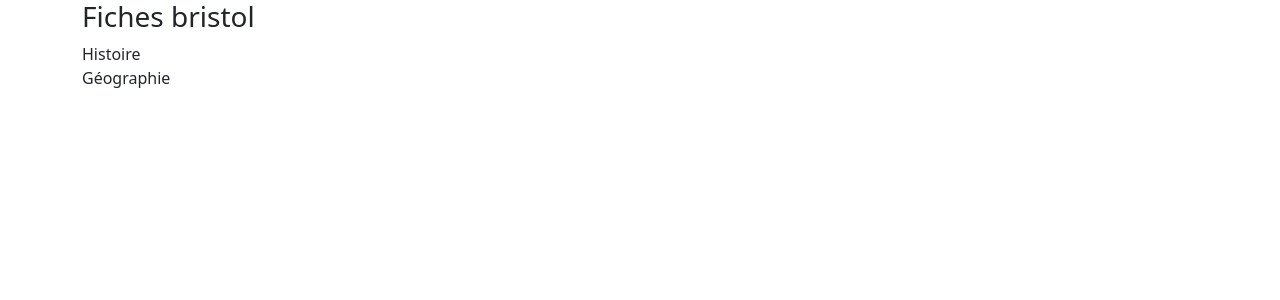
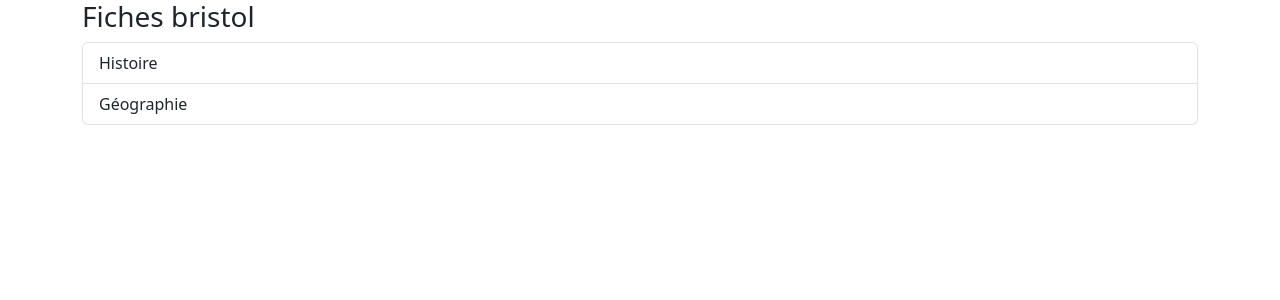
Before and after one commit to azerty29242/revision-sheets, a React (Vite) app: page / in a window 1280 px wide. Shown: the top 300 px of the page. Built offline with nearby package versions, Linux system fonts and the light colour scheme.

Commit message:
update app

```diff
--- a/src/ListGroup.tsx
+++ b/src/ListGroup.tsx
@@ -17,14 +17,15 @@ const ListGroup = ({
   onItemSelect,
 }: Props) => {
   return (
+    <>
+    <h3>{header}</h3>
+    {backButton && <BackButton onClick={onBackButtonClick}></BackButton>}
     <ul className="list-group">
-      <h3>{header}</h3>
-      {backButton && <BackButton onClick={onBackButtonClick}></BackButton>}
       {items.map((item, index) => {
         return (
           <li
             key={index}
-            className="icon-link icon-link-hover"
+            className="list-group-item list-group-item-action"
             onClick={() => onItemSelect(item)}
           >
             {item}
@@ -32,6 +33,7 @@ const ListGroup = ({
         );
       })}
     </ul>
+    </>
   );
 };
 
```
